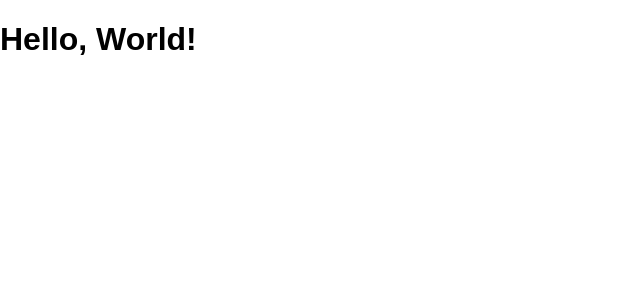
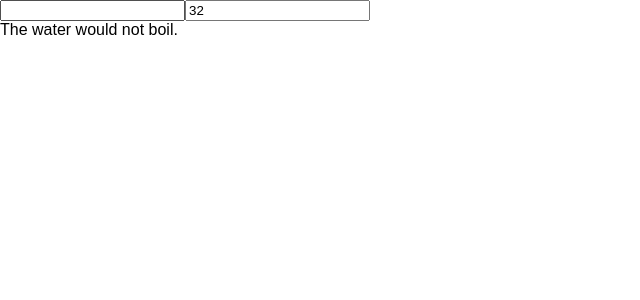
Before and after one commit to exanup/simple-spa, a React (Create React App) app: page / in a window 1280 px wide. Shown: the top 300 px of the page, without its empty margins (0-640 px from the left). Built offline with nearby package versions, Linux system fonts and the light colour scheme.

Commit message:
Made a simple temperature calculator with concept of lifting up the states of smaller components to the parent component

```diff
--- /dev/null
+++ b/src/components/App.js
@@ -0,0 +1,8 @@
+import React, { Component } from 'react'
+import Calculator from './Calculator'
+
+export default class App extends Component {
+  render () {
+    return <Calculator />
+  }
+}
--- /dev/null
+++ b/src/components/BoilingVerdict.js
@@ -0,0 +1,11 @@
+import React, { Component } from 'react'
+
+export default class BoilingVerdict extends Component {
+  render () {
+    const temperature = this.props.temperature
+    const verdict = temperature >= 100 ? `boil` : `not boil`
+    const msg = `The water would ${verdict}.`
+
+    return <div>{msg}</div>
+  }
+}
--- /dev/null
+++ b/src/components/Calculator.js
@@ -0,0 +1,51 @@
+import React, { Component, Fragment } from 'react'
+import BoilingVerdict from './BoilingVerdict'
+import TemperatureUnit from './TemperatureUnit'
+
+import { convertUnit, toCelsius, toFahrenheit } from '../utils/unitConversion'
+
+const scales = { CELSIUS: 0, FAHRENHEIT: 1 }
+
+export default class Calculator extends Component {
+  constructor () {
+    super()
+    this.state = { temperature: '', scale: scales.CELSIUS }
+
+    this.handleTemperatureUpdate = this.handleTemperatureUpdate.bind(this)
+  }
+
+  handleTemperatureUpdate (temperature, scale) {
+    this.setState({ temperature, scale })
+  }
+
+  render () {
+    const temperature = this.state.temperature
+    const scale = this.state.scale
+
+    const celsius =
+      scale === scales.CELSIUS
+        ? temperature
+        : convertUnit(temperature, toCelsius)
+
+    const fahrenheit =
+      scale === scales.FAHRENHEIT
+        ? temperature
+        : convertUnit(temperature, toFahrenheit)
+
+    return (
+      <Fragment>
+        <TemperatureUnit
+          temperature={celsius}
+          scale={scales.CELSIUS}
+          onUpdateTemperature={this.handleTemperatureUpdate}
+        />
+        <TemperatureUnit
+          temperature={fahrenheit}
+          scale={scales.FAHRENHEIT}
+          onUpdateTemperature={this.handleTemperatureUpdate}
+        />
+        <BoilingVerdict temperature={temperature} />
+      </Fragment>
+    )
+  }
+}
--- /dev/null
+++ b/src/components/TemperatureUnit.js
@@ -0,0 +1,23 @@
+import React, { Component } from 'react'
+
+export default class TemperatureUnit extends Component {
+  constructor (props) {
+    super(props)
+    this.handleChange = this.handleChange.bind(this)
+  }
+  handleChange (e) {
+    const temperature = isNaN(parseFloat(e.target.value))
+      ? 0
+      : parseFloat(e.target.value)
+
+    const scale = this.props.scale
+    this.props.onUpdateTemperature(temperature, scale)
+  }
+
+  render () {
+    const temperature = this.props.temperature
+    return (
+      <input type="text" value={temperature} onChange={this.handleChange} />
+    )
+  }
+}
--- a/src/index.js
+++ b/src/index.js
@@ -1,9 +1,8 @@
 import React from 'react'
 import ReactDOM from 'react-dom'
 import './index.css'
+import App from './components/App'
 import registerServiceWorker from './registerServiceWorker'
 
-const message = 'Hello, World!'
-
-ReactDOM.render(<h1>{message}</h1>, document.getElementById('root'))
+ReactDOM.render(<App />, document.getElementById('root'))
 registerServiceWorker()
--- /dev/null
+++ b/src/utils/unitConversion.js
@@ -0,0 +1,3 @@
+export let convertUnit = (value, callback) => callback(value)
+export let toCelsius = (f) => (f - 32) / 1.8
+export let toFahrenheit = (c) => c * 1.8 + 32
```
